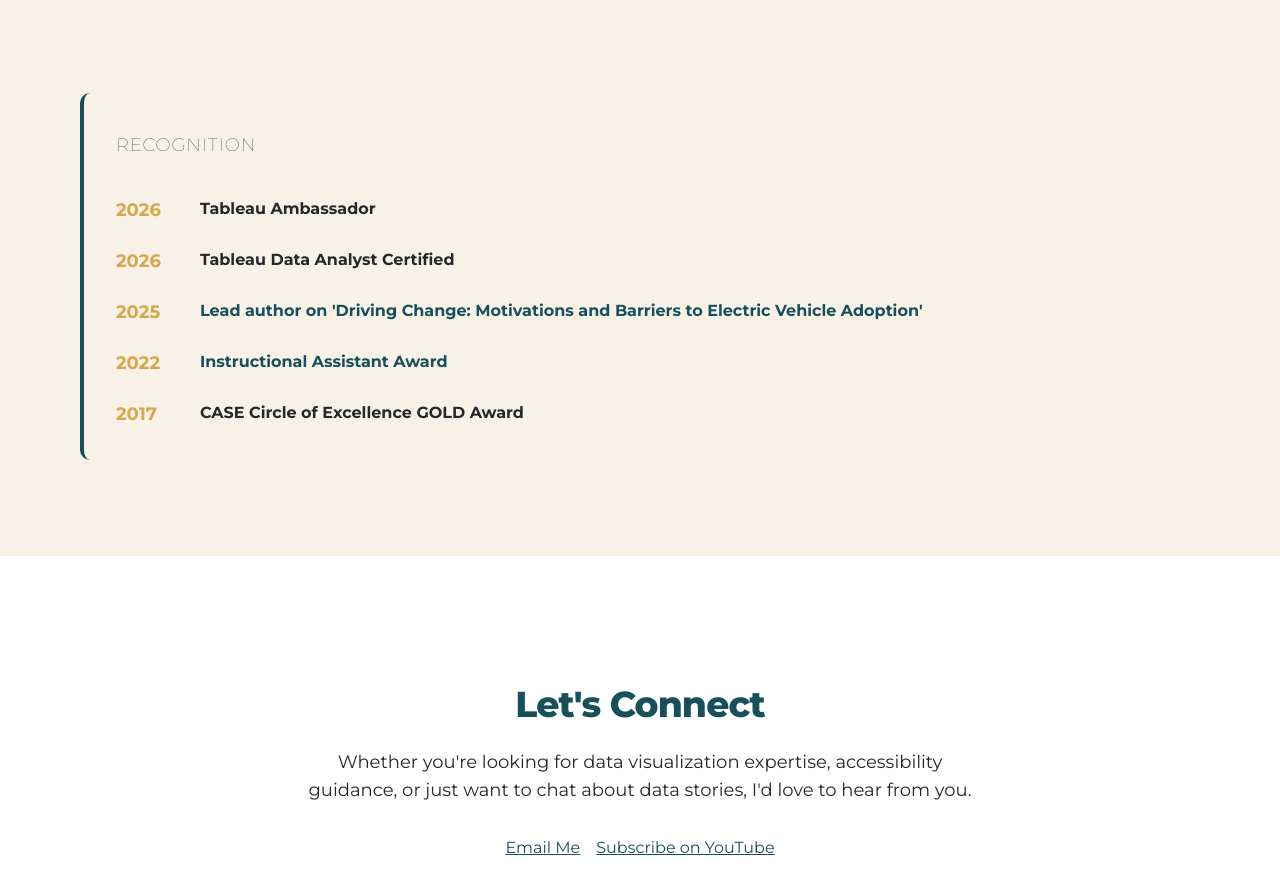
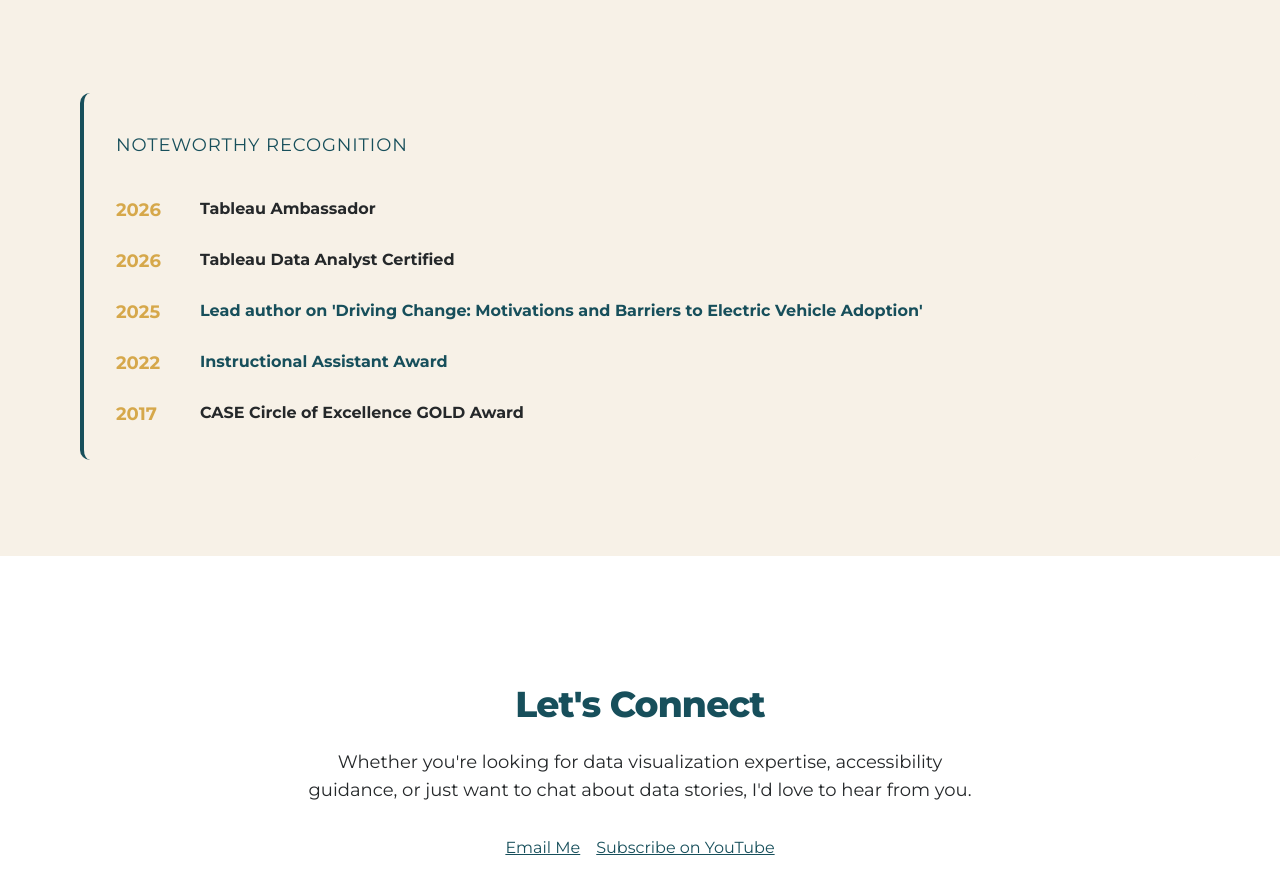
Before and after one commit to rlbergh/rbgdata, a Next.js app: page /rbgdata/about in a window 1280 px wide. Shown: the part 1620-2511 px from the top of the page. Built offline with nearby package versions, Linux system fonts and the light colour scheme.

Commit message:
Changed font weight of recognition title section

```diff
--- a/app/about/page.tsx
+++ b/app/about/page.tsx
@@ -112,7 +112,7 @@ export default function AboutPage() {
       <section className="section bg-cream">
         <div className="container-max max-w-3xl">
           <div className="recognition-section">
-            <h2 className="recognition-title">Recognition</h2>
+            <h2 className="recognition-title">Noteworthy recognition</h2>
             {recognitions.length > 0 ? (
               <div className="recognition-list">
                 {recognitions.map((recognition, index) => (
--- a/globals.css
+++ b/globals.css
@@ -282,8 +282,8 @@ a:hover {
 }
 
 .recognition-title {
-  color: #25282a;
-  font-weight: 200;
+  color: #174f5b;
+  font-weight: 400;
   text-transform: uppercase;
   font-size: 1.125rem;
   margin-top: 0;
```
